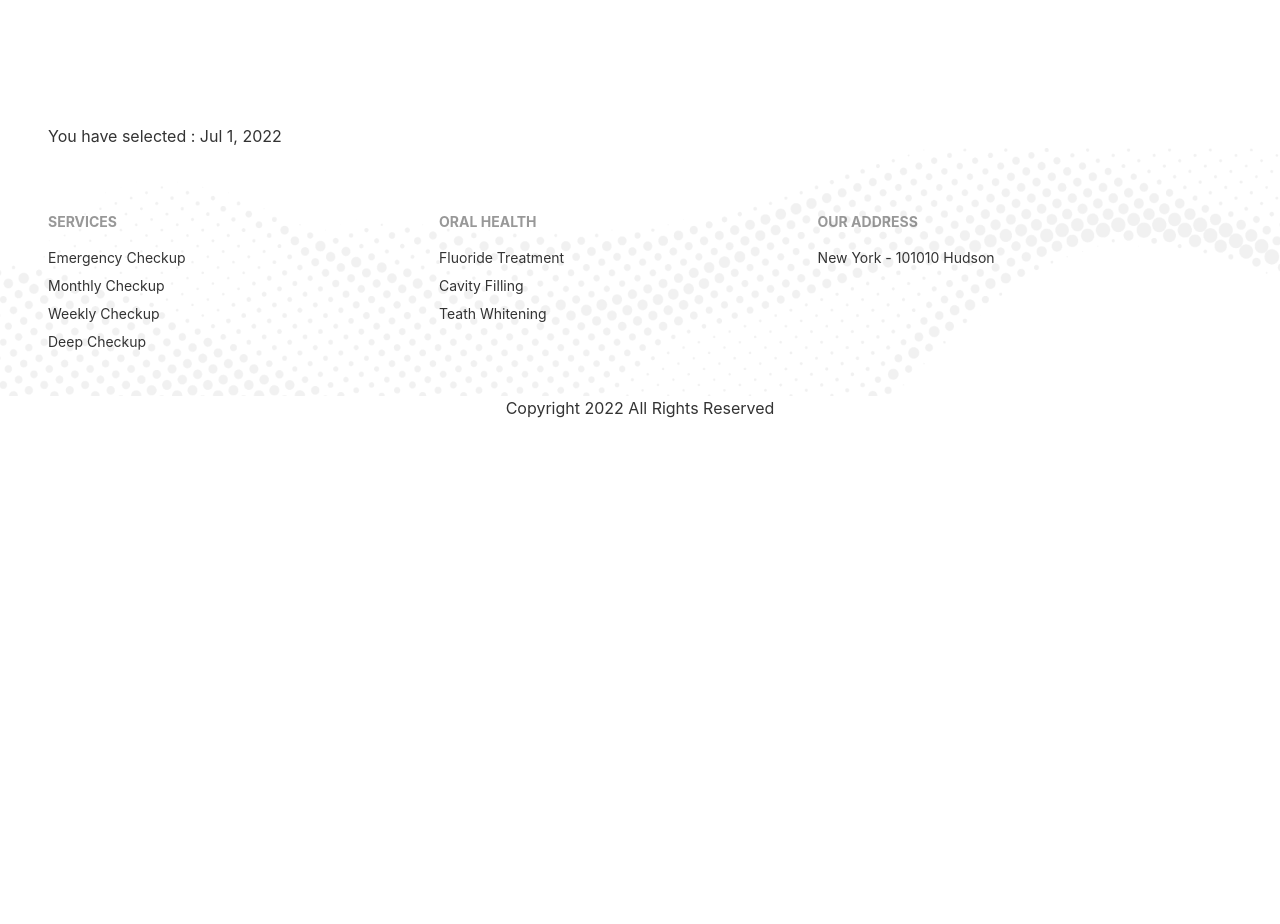
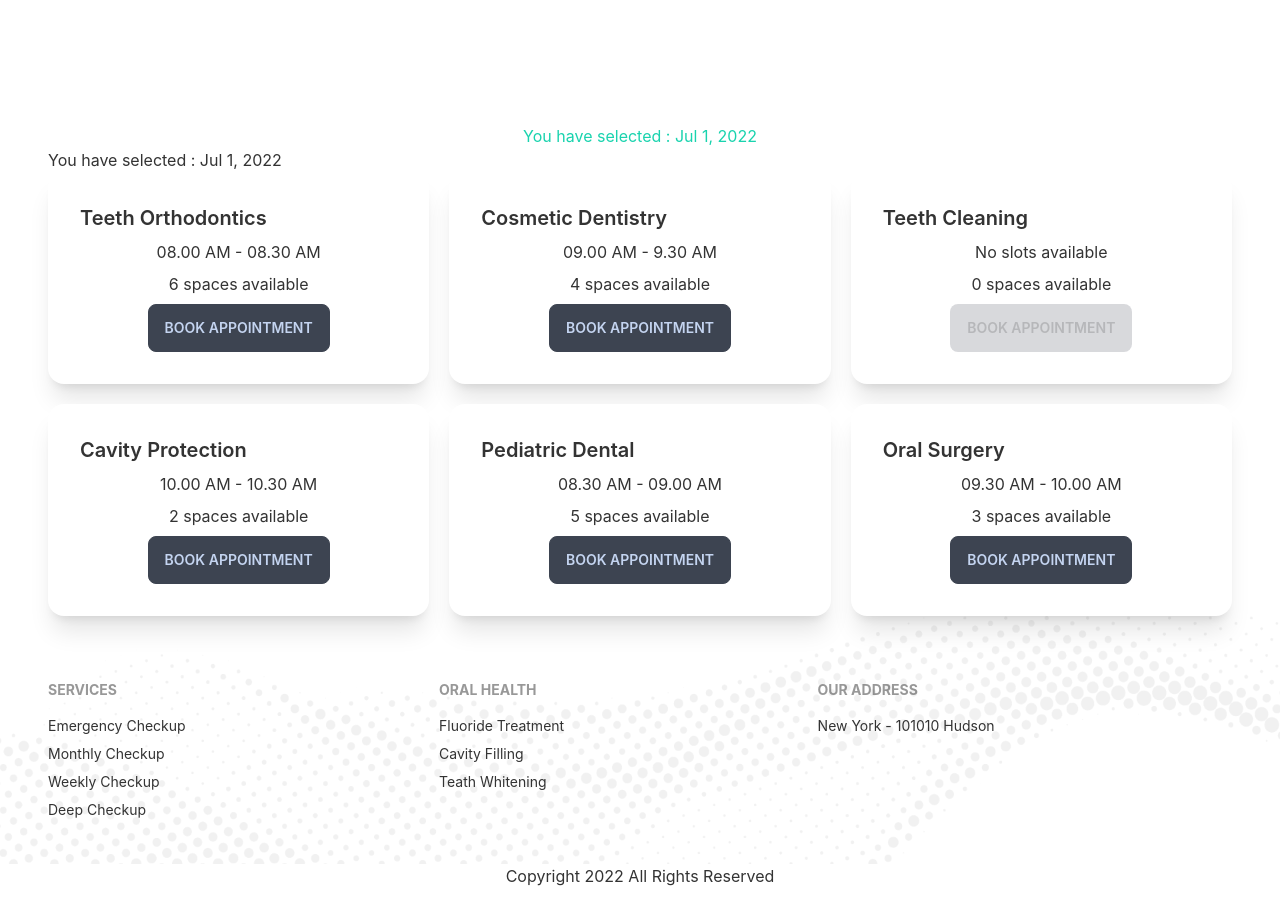
Before and after one commit to jhrhq/doctors-portal, a React (Create React App) app: page /appointment in a window 1280 px wide. Shown: the part 740-1664 px from the top of the page. Before the commit the page ends 1224 px from the top, so only its background shows below. Built offline with nearby package versions, Linux system fonts and the light colour scheme; what tailwindcss-gradient would draw is missing.

Commit message:
modal for service

```diff
--- /dev/null
+++ b/public/services.json
@@ -0,0 +1,54 @@
+[
+  {
+    "_id": 1,
+    "name": "Teeth Orthodontics",
+    "slots": [
+      "08.00 AM - 08.30 AM",
+      "08.30 AM - 09.00 AM",
+      "09.00 AM - 9.30 AM",
+      "09.30 AM - 10.00 AM",
+      "10.00 AM - 10.30 AM",
+      "10.30 AM - 11.00 AM"
+    ]
+  },
+  {
+    "_id": 2,
+    "name": "Cosmetic Dentistry",
+    "slots": [
+      "09.00 AM - 9.30 AM",
+      "09.30 AM - 10.00 AM",
+      "10.00 AM - 10.30 AM",
+      "10.30 AM - 11.00 AM"
+    ]
+  },
+  {
+    "_id": 3,
+    "name": "Teeth Cleaning",
+    "slots": []
+  },
+  {
+    "_id": 4,
+    "name": "Cavity Protection",
+    "slots": ["10.00 AM - 10.30 AM", "10.30 AM - 11.00 AM"]
+  },
+  {
+    "_id": 5,
+    "name": "Pediatric Dental",
+    "slots": [
+      "08.30 AM - 09.00 AM",
+      "09.00 AM - 9.30 AM",
+      "09.30 AM - 10.00 AM",
+      "10.00 AM - 10.30 AM",
+      "10.30 AM - 11.00 AM"
+    ]
+  },
+  {
+    "_id": 6,
+    "name": "Oral Surgery",
+    "slots": [
+      "09.30 AM - 10.00 AM",
+      "10.00 AM - 10.30 AM",
+      "10.30 AM - 11.00 AM"
+    ]
+  }
+]
--- a/src/Pages/AppointMent/AppointMent.js
+++ b/src/Pages/AppointMent/AppointMent.js
@@ -1,11 +1,13 @@
 import { useState } from "react";
 import AppointmentPageBanner from "./AppointmentPageBanner";
+import AvailableAppointment from "./AvailableAppointment";
 
 const AppointMent = () => {
   const [date, setDate] = useState(new Date());
   return (
-    <div>
+    <div className="lg:px-12">
       <AppointmentPageBanner date={date} setDate={setDate} />
+      <AvailableAppointment date={date} />
     </div>
   );
 };
--- a/src/Pages/AppointMent/AppointmentPageBanner.js
+++ b/src/Pages/AppointMent/AppointmentPageBanner.js
@@ -1,11 +1,9 @@
-import { format } from "date-fns";
-
 import { DayPicker } from "react-day-picker";
 import "react-day-picker/dist/style.css";
 import chair from "../../assets/images/chair.png";
 const AppointmentPageBanner = ({ date, setDate }) => {
   return (
-    <div className="lg:px-12">
+    <div>
       <div className="hero min-h-screen bg-base-100">
         <div
           className={`hero-content flex-col md:gap-10 mt-7 lg:gap-18 md:flex-row-reverse`}
@@ -18,7 +16,6 @@ const AppointmentPageBanner = ({ date, setDate }) => {
           </div>
         </div>
       </div>
-      <p>You have selected : {format(date, "PP")}</p>
     </div>
   );
 };
--- /dev/null
+++ b/src/Pages/AppointMent/AvailableAppointment.js
@@ -0,0 +1,37 @@
+import { format } from "date-fns";
+import React, { useEffect, useState } from "react";
+import BookingModal from "./BookingModal";
+import BookingService from "./BookingService";
+const AvailableAppointment = ({ date }) => {
+  const [bookingService, setBookingService] = useState([]);
+  const [treatment, setTreatment] = useState(null);
+  useEffect(() => {
+    const fetchService = async () => {
+      const response = await fetch("services.json");
+      const data = await response.json();
+
+      setBookingService(data);
+    };
+    fetchService();
+  }, []);
+  return (
+    <div>
+      <p className="text-center text-secondary">
+        You have selected : {format(date, "PP")}
+      </p>
+      <p>You have selected : {format(date, "PP")}</p>
+      <div className="grid grid-cols-1 md:grid-cols-2 lg:grid-cols-3 gap-5">
+        {bookingService.map((service) => (
+          <BookingService
+            key={service._id}
+            service={service}
+            setTreatment={setTreatment}
+          />
+        ))}
+      </div>
+      {treatment && <BookingModal treatment={treatment} />}
+    </div>
+  );
+};
+
+export default AvailableAppointment;
--- /dev/null
+++ b/src/Pages/AppointMent/BookingModal.js
@@ -0,0 +1,30 @@
+import React from "react";
+
+const BookingModal = ({ treatment }) => {
+  const { name, slots } = treatment;
+  return (
+    <div>
+      <input type="checkbox" id="booking-modal" className="modal-toggle" />
+
+      <div className="modal modal-bottom sm:modal-middle">
+        <div className="modal-box">
+          <label
+            for="booking-modal"
+            class="btn btn-sm btn-circle absolute right-2 top-2"
+          >
+            ✕
+          </label>
+          <h3 className="font-bold text-lg">{name}</h3>
+          <p className="py-4">{slots}</p>
+          <div className="modal-action">
+            <label for="booking-modal" className="btn">
+              Yay!
+            </label>
+          </div>
+        </div>
+      </div>
+    </div>
+  );
+};
+
+export default BookingModal;
--- /dev/null
+++ b/src/Pages/AppointMent/BookingService.js
@@ -0,0 +1,33 @@
+import React from "react";
+
+const BookingService = ({ service, setTreatment }) => {
+  const { name, slots } = service;
+  return (
+    <div className="card lg:max-w-lg bg-base-100 shadow-xl text-center">
+      <div className="card-body">
+        <h2 className="card-title text-center">{name}</h2>
+        <p>
+          {slots.length > 0 ? (
+            <span>{slots[0]}</span>
+          ) : (
+            <span className="text-red">No slots available</span>
+          )}
+        </p>
+        <p>{slots.length} spaces available</p>
+        <div className="card-actions justify-center">
+          <label
+            disabled={slots.length === 0}
+            className="btn bg-secondary border-0 text-white"
+            onClick={() => setTreatment(service)}
+            for="booking-modal"
+            class="btn modal-button"
+          >
+            Book Appointment
+          </label>
+        </div>
+      </div>
+    </div>
+  );
+};
+
+export default BookingService;
```
